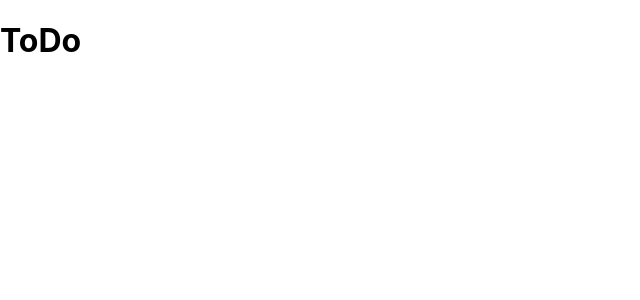
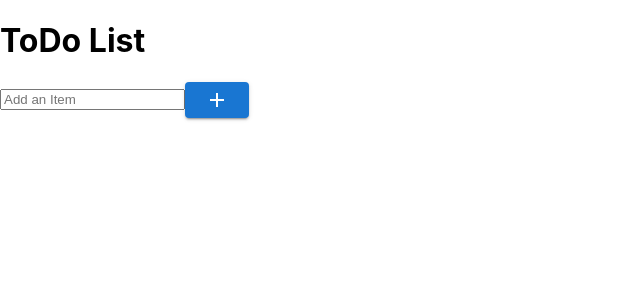
Before and after one commit to sanjeebsomu/TODO-App-with-Material-UI, a React (Create React App) app in the folder todo/: page / in a window 1280 px wide. Shown: the top 300 px of the page, without its empty margins (0-640 px from the left). Built offline with nearby package versions, Linux system fonts and the light colour scheme.

Commit message:
Heading, Input field and Button added

```diff
--- a/todo/src/App.js
+++ b/todo/src/App.js
@@ -1,8 +1,16 @@
 import './App.css';
+import Button from '@mui/material/Button';
+import AddIcon from '@mui/icons-material/Add';
 
 function App() {
   return (
-    <h1>ToDo</h1>
+    <div className="mainDiv">
+      <div className="centerDiv">
+        <h1>ToDo List</h1>
+        <input type="text" name="" id="" placeholder='Add an Item'/>
+        <Button variant="contained"><AddIcon /></Button>
+      </div>
+    </div>
   );
 }
 
```
